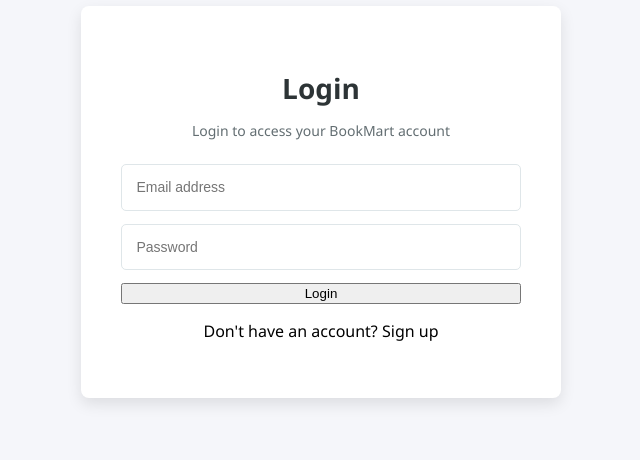
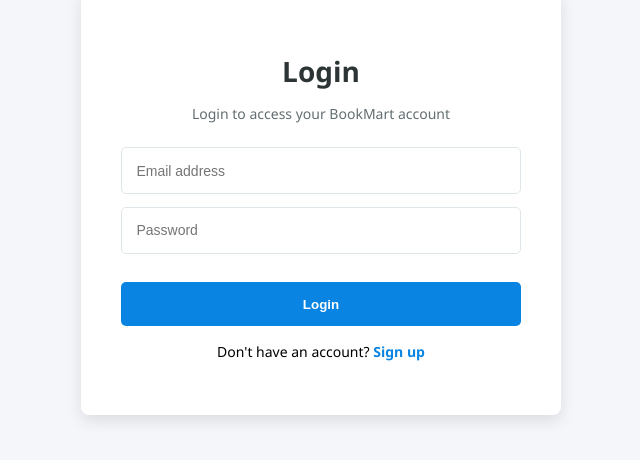
Before and after one commit to Umamaheswari-gude/book-store-application, a React (Create React App) app: page /login in a window 1280 px wide. Shown: the part 198-658 px from the top of the page, without its empty margins (319-959 px from the left). Built offline with nearby package versions, Linux system fonts and the light colour scheme.

Commit message:
Update styling to footer and buttons

```diff
--- a/src/components/auth.css
+++ b/src/components/auth.css
@@ -37,3 +37,35 @@
   font-size: 14px;
   transition: border 0.3s;
 }
+.auth-form input:focus {
+  border: 1px solid #0984e3;
+  outline: none;
+}
+.auth-button {
+  margin-top: 1rem;
+  padding: 0.9rem;
+  background: #0984e3;
+  color: #fff;
+  font-weight: bold;
+  border: none;
+  border-radius: 5px;
+  cursor: pointer;
+  transition: background 0.3s;
+}
+.auth-button:hover {
+  background: #74b9ff;
+}
+.error {
+  margin-top: 0.8rem;
+  font-size: 14px;
+  color: red;
+}
+.auth-footer {
+  margin-top: 1rem;
+  font-size: 14px;
+}
+.auth-footer span {
+  color: #0984e3;
+  cursor: pointer;
+  font-weight: bold;
+}
```
